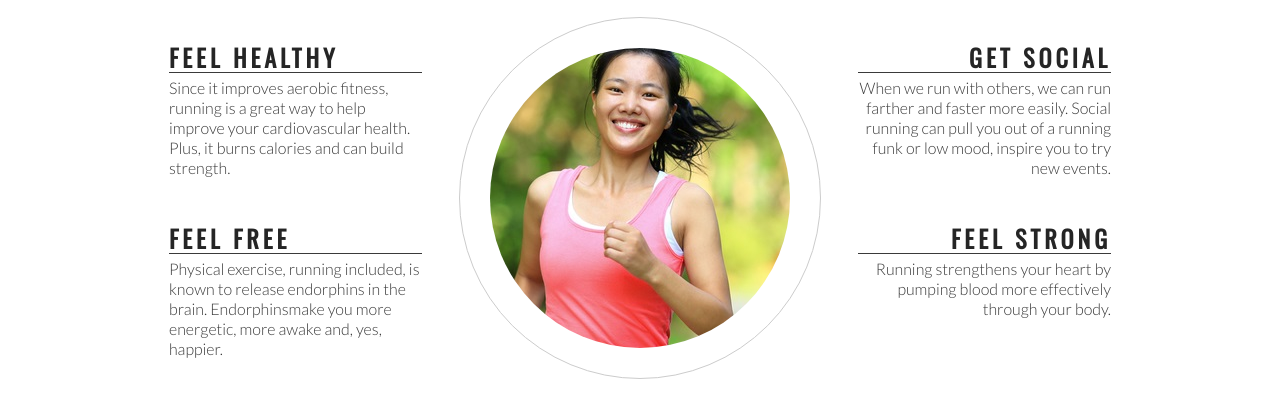
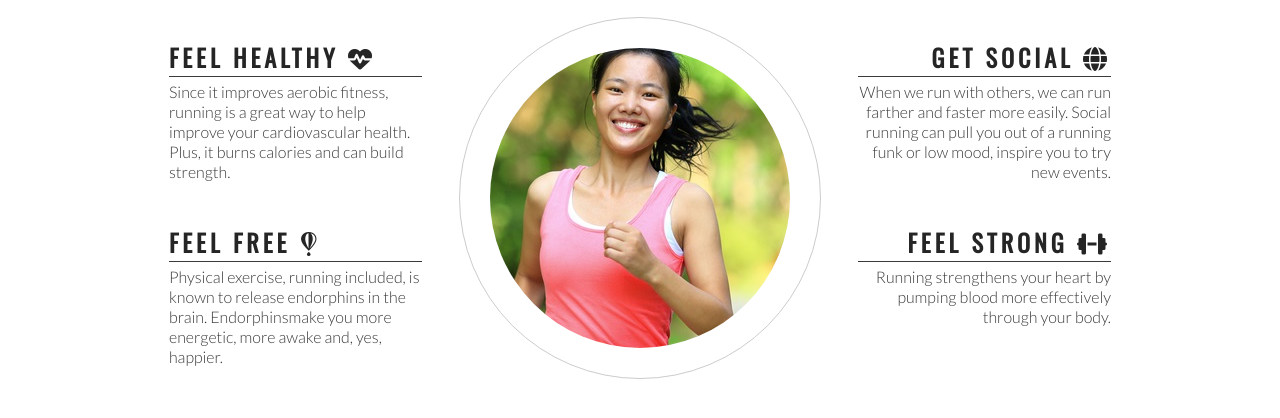
Before and after one commit to DingleBinky/love-running, a plain HTML site: page index.html in a window 1280 px wide. Shown: the part 764-1182 px from the top of the page. Drawn offline with nearby package versions, Linux system fonts and the light colour scheme.

Commit message:
Add Font Awesome icons to club ethos section

```diff
--- a/index.html
+++ b/index.html
@@ -34,14 +34,14 @@
         <h2 id="welcome">Why Love Running With Us?</h2>
         <div id="left-about">
             <div class="left-about-heading">
-                <h2>Feel Healthy</h2>
+                <h2>Feel Healthy <i class="fas fa-heartbeat"></i></h2>
                 <hr>
                 <p>
                     Since it improves aerobic fitness, running is a great way to help improve your cardiovascular health. Plus, it burns calories and can build strength.
                 </p>
             </div>
             <div class="left-about-heading">
-                <h2>Feel Free</h2>
+                <h2>Feel Free <i class="fab fa-fly"></i></h2>
                 <hr>
                 <p>
                     Physical exercise, running included, is known to release endorphins in the brain. Endorphinsmake you more energetic, more awake and, yes, happier.
@@ -50,7 +50,7 @@
         </div>
         <div id="right-about">
             <div class="right-about-heading">
-                <h2>Get Social</h2>
+                <h2>Get Social <i class="fas fa-globe"></i></h2>
                 <hr>
                 <p>
                     When we run with others, we can run farther and faster more easily. Social running can pull you out of a running funk or
@@ -58,7 +58,7 @@
                 </p>
             </div>
             <div class="right-about-heading">
-                <h2>Feel Strong</h2>
+                <h2>Feel Strong <i class="fas fa-dumbbell"></i></h2>
                 <hr>
                 <p>
                     Running strengthens your heart by pumping blood more effectively through your body.
@@ -77,5 +77,8 @@
     <footer>
         social links here
     </footer>
+
+    <!-- font awesome script -->
+    <script src="https://kit.fontawesome.com/068cbe9408.js" crossorigin="anonymous"></script>
 </body>
 </html>
```
